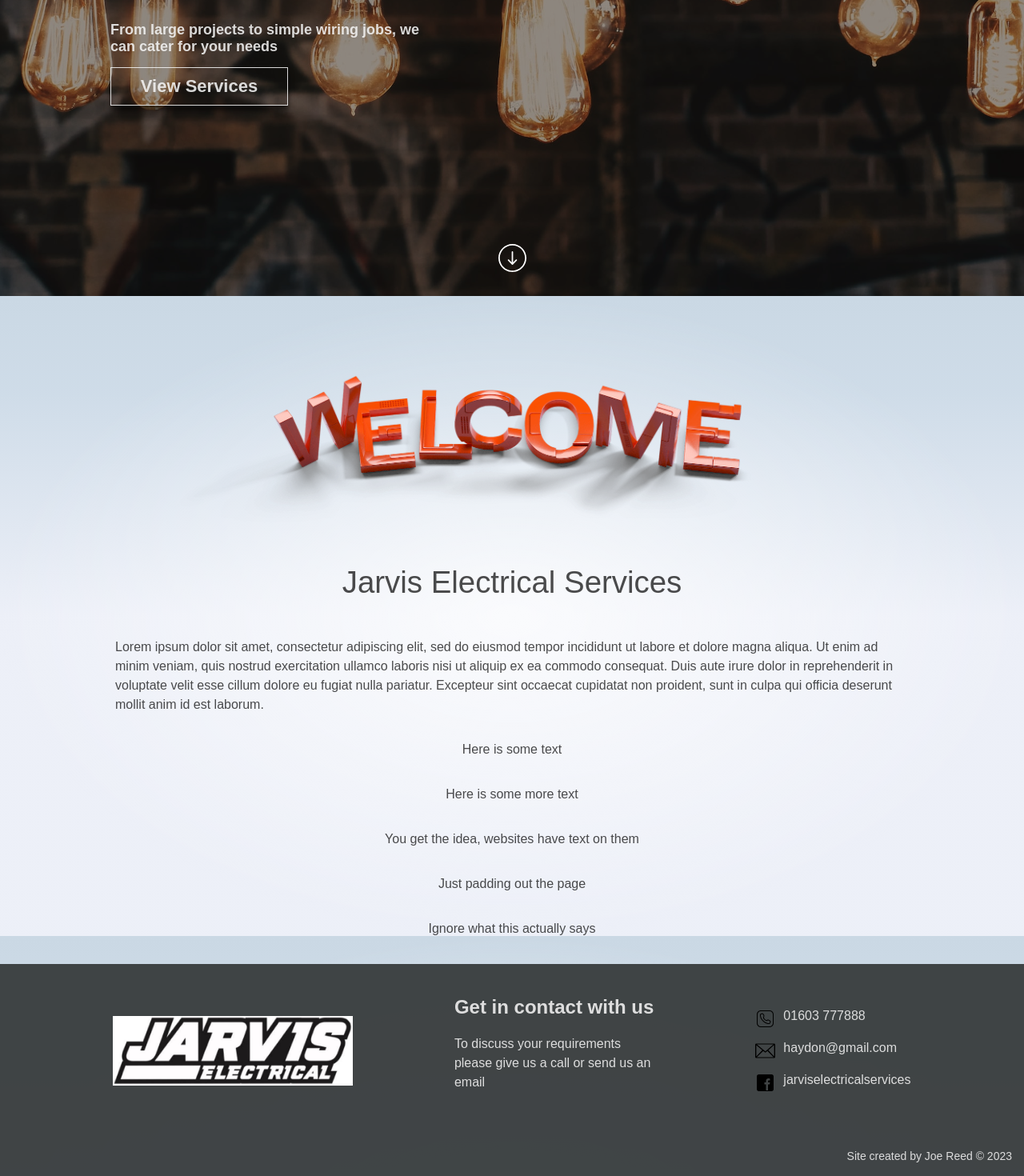
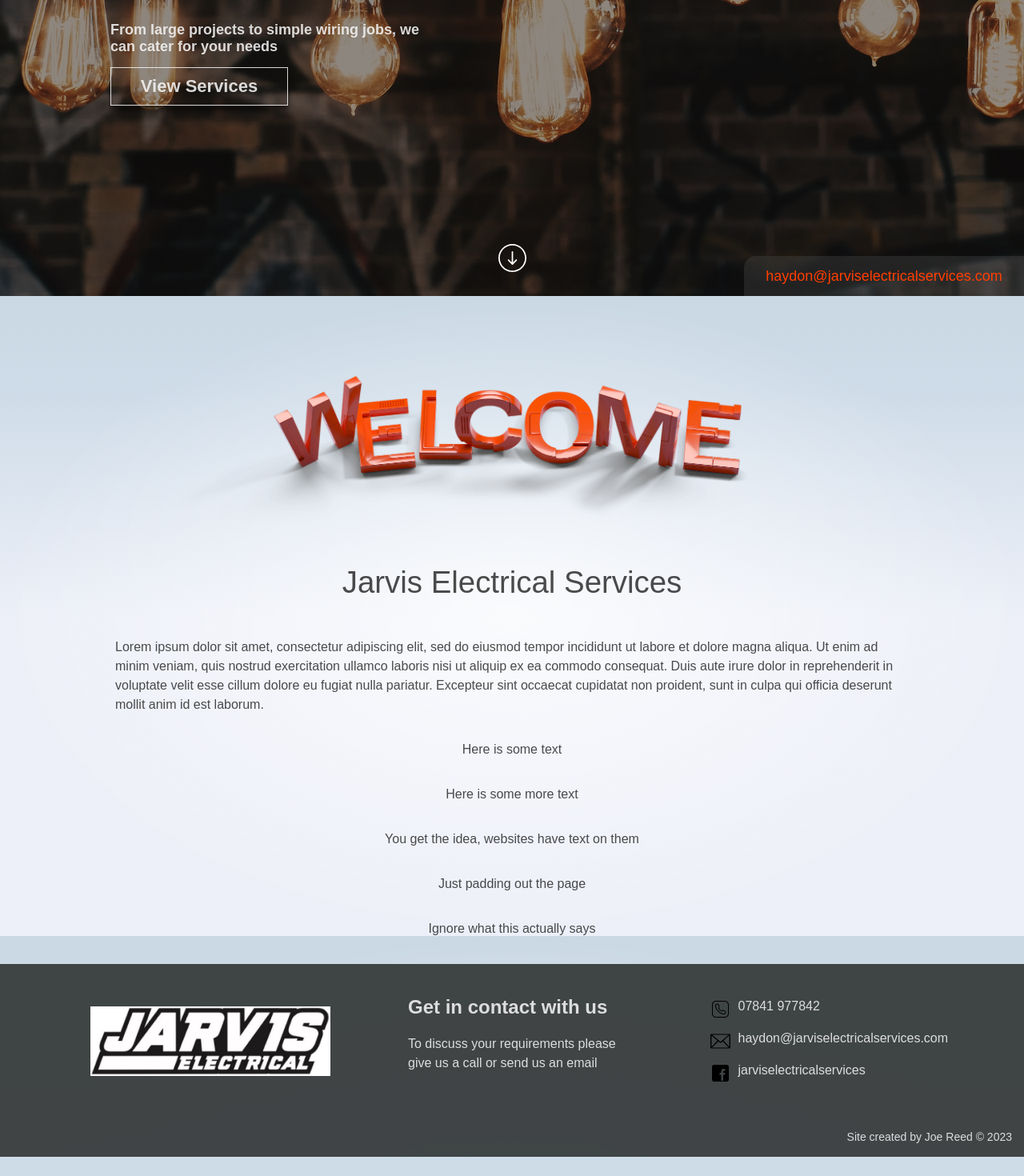
Before and after one commit to reedjoe/electrician-static-site, a SvelteKit app: page / in a window 1280 px wide. Shown: the part 430-1900 px from the top of the page at 80% size. After the commit the page ends 1876 px from the top, so only its background shows below. Built offline with nearby package versions, Linux system fonts and the light colour scheme.

Commit message:
Add email to cover photo

```diff
--- a/src/components/CoverPhoto.svelte
+++ b/src/components/CoverPhoto.svelte
@@ -1,5 +1,6 @@
 <script lang="ts">
     import down_arrow from "$lib/icons/down-arrow.svg";
+	import { emailAddress } from "$lib/constants";
 </script>
 
 <div class="cover-photo">
@@ -9,6 +10,11 @@
         <a href="/services" class="contact-button">View Services</a>
     </div>
     <a href="#main-content"><img class="down-arrow" src={down_arrow} alt="Down" /></a>
+    <div class="email">
+        <a href="mailto:{emailAddress}">
+            {emailAddress}
+        </a>
+    </div>
 </div>
 
 <style>
@@ -24,7 +30,7 @@
 
     .wrapper {
         position: absolute;
-        top: 35%;
+        top: 30%;
         color: rgba(244, 244, 244, 0.876);
         max-width: 400px;
         display: flex;
@@ -75,7 +81,7 @@
     }
 
     .down-arrow {
-        bottom: 30px;
+        bottom: 90px;
         position: absolute;
         margin-left: auto;
         margin-right: auto;
@@ -84,9 +90,30 @@
         text-align: center;
     }
 
+    .email {
+        position: absolute;
+        right: 0;
+        bottom: 0;
+        width: 300px;
+        height: 50px;
+        display: flex;
+        justify-content: center;
+        align-items: center;
+        background-color: rgba(72, 72, 72, 0.361);
+        border-radius: 15px 0 0 0;
+    }
+
+    .email a {
+        display: inline-flex;
+        gap: 10px;
+        color: var(--color-theme-1);
+        font-size: 16px;;
+    }
+
     @media screen and (min-width: 600px) {
         .wrapper {
             left: 10%;
+            top: 35%;
         }
 
         h1 {
@@ -103,4 +130,19 @@
             font-size: 22px;
         }
     }
+
+    @media screen and (min-width: 800px) {
+        .down-arrow {
+            bottom: 30px;
+        }
+
+        .email {
+            width: 350px;
+            border-radius: 15px 0 0 0;
+        }
+
+        .email a {
+            font-size: 18px;;
+        }
+    }
 </style>
--- a/src/components/Footer.svelte
+++ b/src/components/Footer.svelte
@@ -53,7 +53,7 @@
     }
 
     .content_wrapper div {
-        max-width: 250px;
+        max-width: 280px;
     }
 
     .logo {
@@ -81,6 +81,7 @@
         display: inline-flex;
         gap: 10px;
         color: rgba(244, 244, 244, 0.876);
+        word-break: break-word;
     }
 
     .copyright {
@@ -98,5 +99,9 @@
             padding: 40px;
             flex-direction: row;
         }
+
+        .contact a {
+            word-break: normal;
+        }
     }
 </style>
--- a/src/lib/constants.ts
+++ b/src/lib/constants.ts
@@ -1,6 +1,6 @@
-export const phoneNumber = '01603 777888';
+export const phoneNumber = '07841 977842';
 
-export const emailAddress = 'haydon@gmail.com';
+export const emailAddress = 'haydon@jarviselectricalservices.com';
 
 export const facebookUrl = 'https://www.facebook.com/jarviselectricalservices';
 export const facebookProfileName = 'jarviselectricalservices';
```
